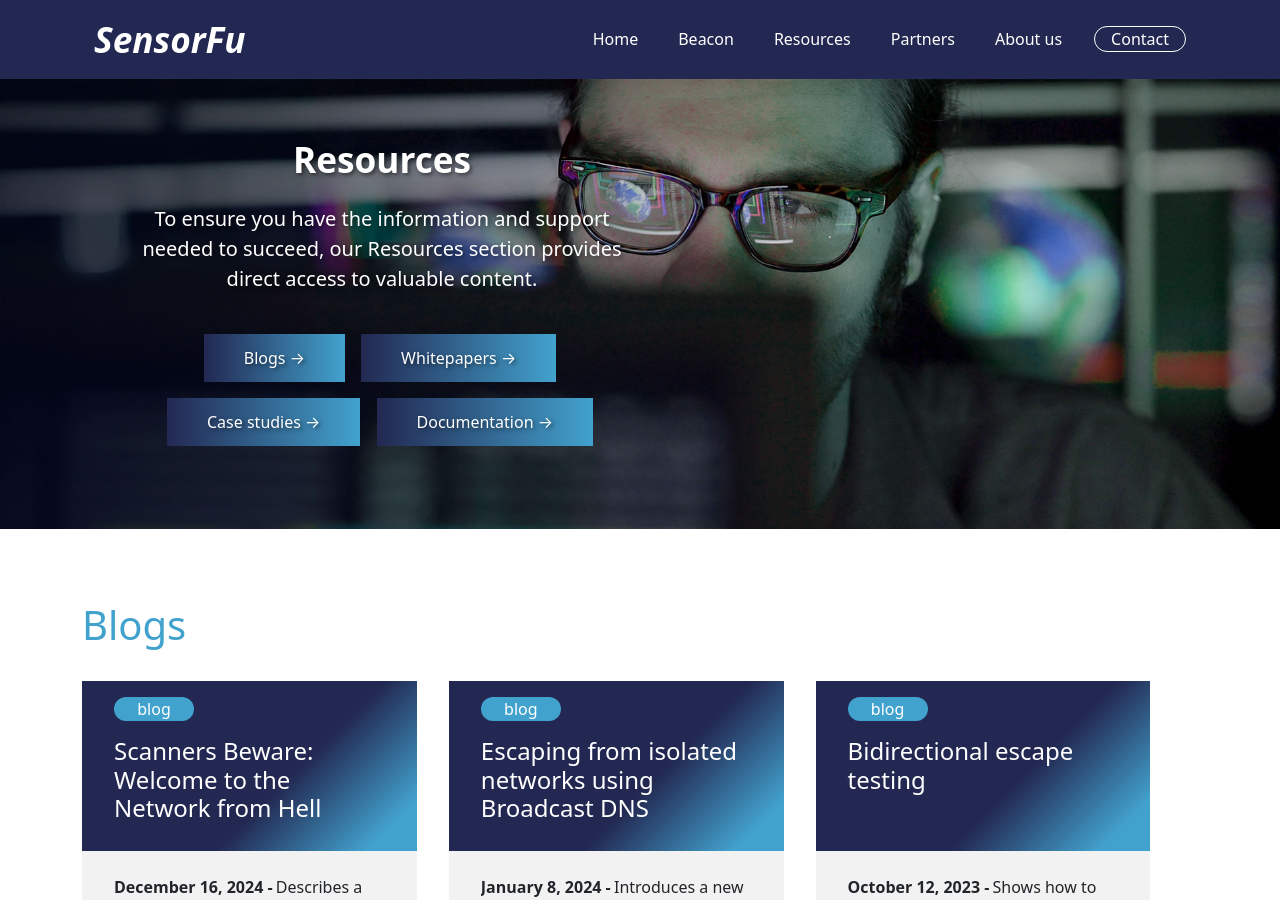
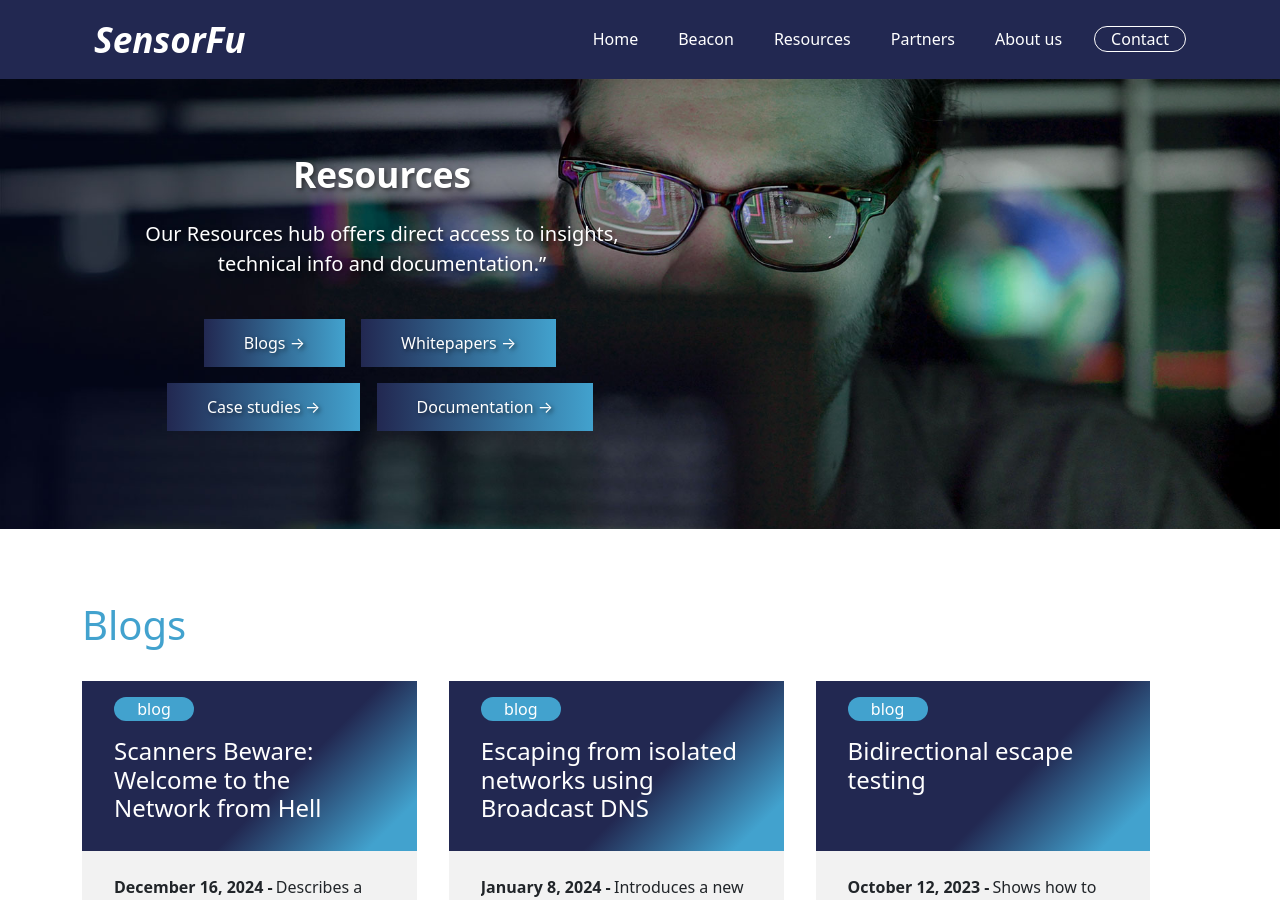
Before and after one commit to sensorfu/newweb, a Jekyll site: the page built from resources.html, in a window 1280 px wide and 900 px high. Built offline with Jekyll 4.4.1, drawn with Linux system fonts in a browser that asks for light colours.

Commit message:
Update resources.html
Muutettu ingressiä ja tehty target=_blank manuaalin nappulaan sivun lopussa.

```diff
--- a/resources.html
+++ b/resources.html
@@ -1,7 +1,7 @@
 ---
 layout: frontpage
 title: Resources
-description: SensorFu Ltd manufactures and sells advanced automatic security policy checks. SensorFu’s first product, SensorFu Beacon, assures the isolation of computer networks.
+description: SensorFu brings proactive confidence to mission-critical OT systems across all industries.
 preload_image: /assets/img/resources-banner.jpg
 ---
 
@@ -10,8 +10,7 @@ preload_image: /assets/img/resources-banner.jpg
     <div class="hero-content">
       <h1>Resources</h1>
       <p class="lead">
-        To ensure you have the information and support needed to succeed, our
-        Resources section provides direct access to valuable content.
+        Our Resources hub offers direct access to insights, technical info and documentation.”
       </p>
       <p>
         <a href="#blogs" class="btn btn-gradient mx-1 my-2">Blogs &rarr;</a>
@@ -154,7 +153,7 @@ preload_image: /assets/img/resources-banner.jpg
     <div class="container-xl py-4">
       <h1>Documentation</h1>
       <p class="my-4">
-        <a href="https://portal.sensorfu.com/manual/" class="btn btn-gradient"
+        <a href="https://portal.sensorfu.com/manual/" class="btn btn-gradient target="_blank"
           >Beacon User Manual &rarr;</a
         >
       </p>
```
